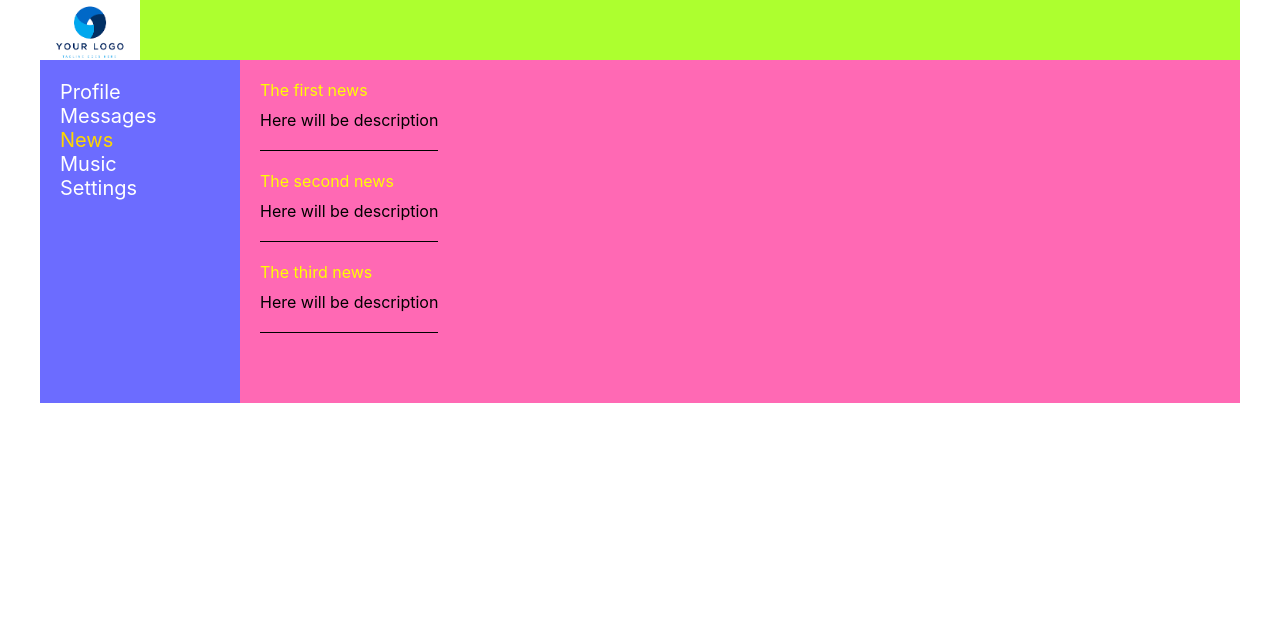
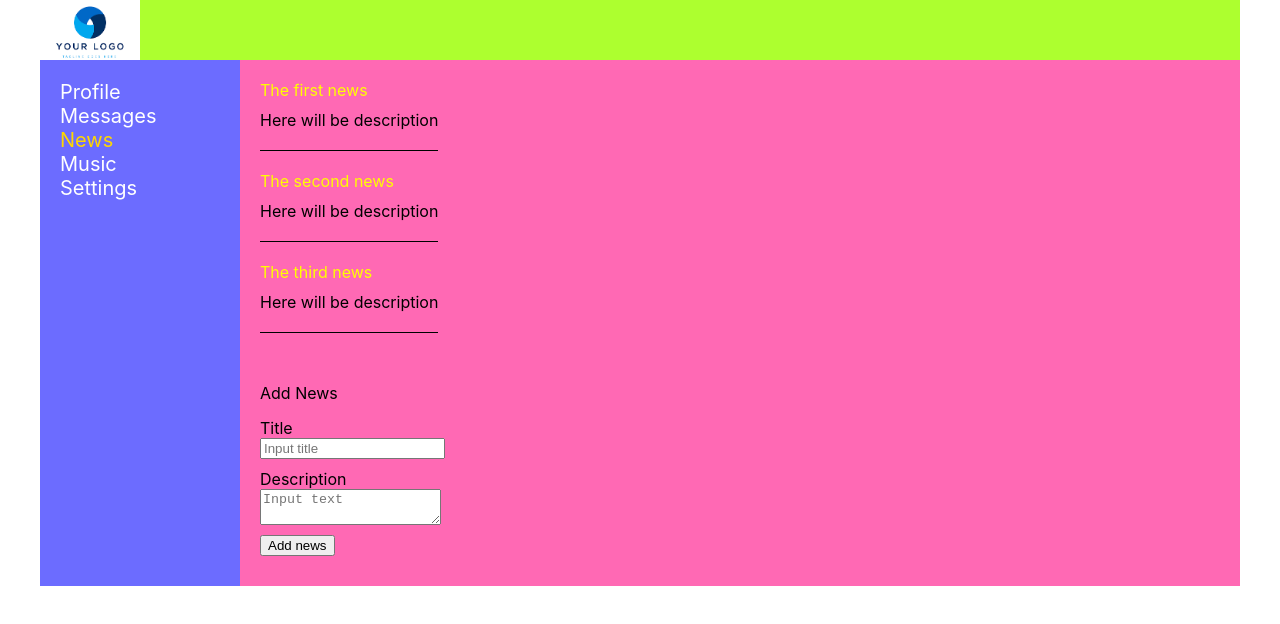
Before and after one commit to NAZMEL/Web-app, a React (Create React App) app: page /news in a window 1280 px wide. Shown: the top 624 px of the page. Built offline with nearby package versions, Linux system fonts and the light colour scheme.

Commit message:
Add functions for adding news

```diff
--- a/src/components/News/News.jsx
+++ b/src/components/News/News.jsx
@@ -1,17 +1,60 @@
 import React from "react";
 import NewsItem from "./NewsItem/NewsItem";
 import style from './News.module.css';
+import { addNewsCreator, updateNewNewsDescriptionCreator, updateNewNewsTitleCreator } from "../../redux/newsReducer";
 
 const News = (props) => {
+    let newNewsTitle = props.newsPage.newNewsTitle;
+    let newNewsDescription = props.newsPage.newNewsDescription;
     let newsElements= props.newsPage.news
         .map((newsItem) => <NewsItem id={newsItem.id}
                                 title={newsItem.title}
                                 description={newsItem.description}/>);
 
+    let addNews = () => {
+        let title = newNewsTitle;
+        let description = newNewsDescription;
+
+        if(title !== '' && description !== ''){
+            let action = addNewsCreator();
+            props.dispatch(action);
+        }
+    }
+
+    let onTitleChange = (e) =>{
+        let text = e.target.value;
+        let action = updateNewNewsTitleCreator(text);
+        props.dispatch(action);
+    }
+
+    let onDescriptionChange = (e) =>{
+        let text = e.target.value;
+        let action = updateNewNewsDescriptionCreator(text);
+        props.dispatch(action);
+    }
+
+
     return(
         <div className={style.newsBlock}>
             <div className={style.newsItems}>
                {newsElements}
+            </div>
+
+            <div>
+                Add News
+                <form className={style.addNewsBlock} action="">
+                    <div className={style.newsComponent}>
+                        <label for="title">Title</label>
+                        <input id="title" type="text" placeholder="Input title" value={newNewsTitle} onChange={onTitleChange}/>
+                    </div>
+                    <div className={style.newsComponent}>
+                        <label for="description">Description</label>
+                        <textarea id="description" placeholder="Input text" value={newNewsDescription} onChange={onDescriptionChange}></textarea>
+                    </div>
+                    <div className={style.newsComponent}>
+                        <input type="button" value="Add news" onClick={addNews}/>
+                    </div>
+                </form>
             </div>
         </div>
     )
--- a/src/components/News/News.module.css
+++ b/src/components/News/News.module.css
@@ -8,3 +8,17 @@
     align-items: flex-start;
     padding-bottom: 30px;
 }
+
+.addNewsBlock{
+    display: flex;
+    flex-direction: column;
+    flex-wrap: wrap;
+    align-items: flex-start;
+    margin-top: 15px;
+}
+
+.newsComponent{
+    display: flex;
+    flex-direction: column;
+    margin-bottom: 10px;
+}
--- a/src/redux/newsReducer.jsx
+++ b/src/redux/newsReducer.jsx
@@ -4,30 +4,25 @@ const UPDATE_NEW_NEWS_DESCRIPTION = 'UPDATE-NEW-NEWS-DESCRIPTION';
 
 const newsReducer = (state, action) =>{
     switch(action.type){
-      case ADD_NEWS:
-        break;
-      case UPDATE_NEW_NEWS_TITLE:
-        break;
+        case ADD_NEWS:
+            let newNews = {
+                id: 4,
+                title: state.newNewsTitle,
+                description: state.newNewsDescription,
+            };
+
+            state.news.push(newNews);
+            state.newNewsTitle = '';
+            state.newNewsDescription = '';
+            break;
+        case UPDATE_NEW_NEWS_TITLE:
+            state.newNewsTitle = action.newText;
+            break;
         case UPDATE_NEW_NEWS_DESCRIPTION:
+            state.newNewsDescription = action.newText;
             break;
     }
     return state;
-
-    // if(action.type === ADD_POST){
-    //     let newPost={
-    //       id: 5,
-    //       message: state.newPostText,
-    //       likesCount: 0
-    //     }
-
-    //     state.posts.push(newPost);
-    //     state.newPostText = '';
-    //   }
-    //   else if(action.type === UPDATE_NEW_POST_TEXT){
-
-    //   }
-
-    // return state;
 }
 
 export const addNewsCreator = () => ({type : ADD_NEWS});
--- a/src/redux/state.js
+++ b/src/redux/state.js
@@ -62,7 +62,7 @@ let store = {
     this._state.profilePage = profileReducer(this._state.profilePage, action);
     this._state.dialogsPage = dialogsReducer(this._state.dialogsPage, action);
     this._state.sidebar = sidebarReducer(this._state.sidebar, action);
-    this._state.newsPage = newsReducer(this._state.newsReducer, action);
+    this._state.newsPage = newsReducer(this._state.newsPage, action);
 
     this._callSubscriber(this._state);
   }
```
